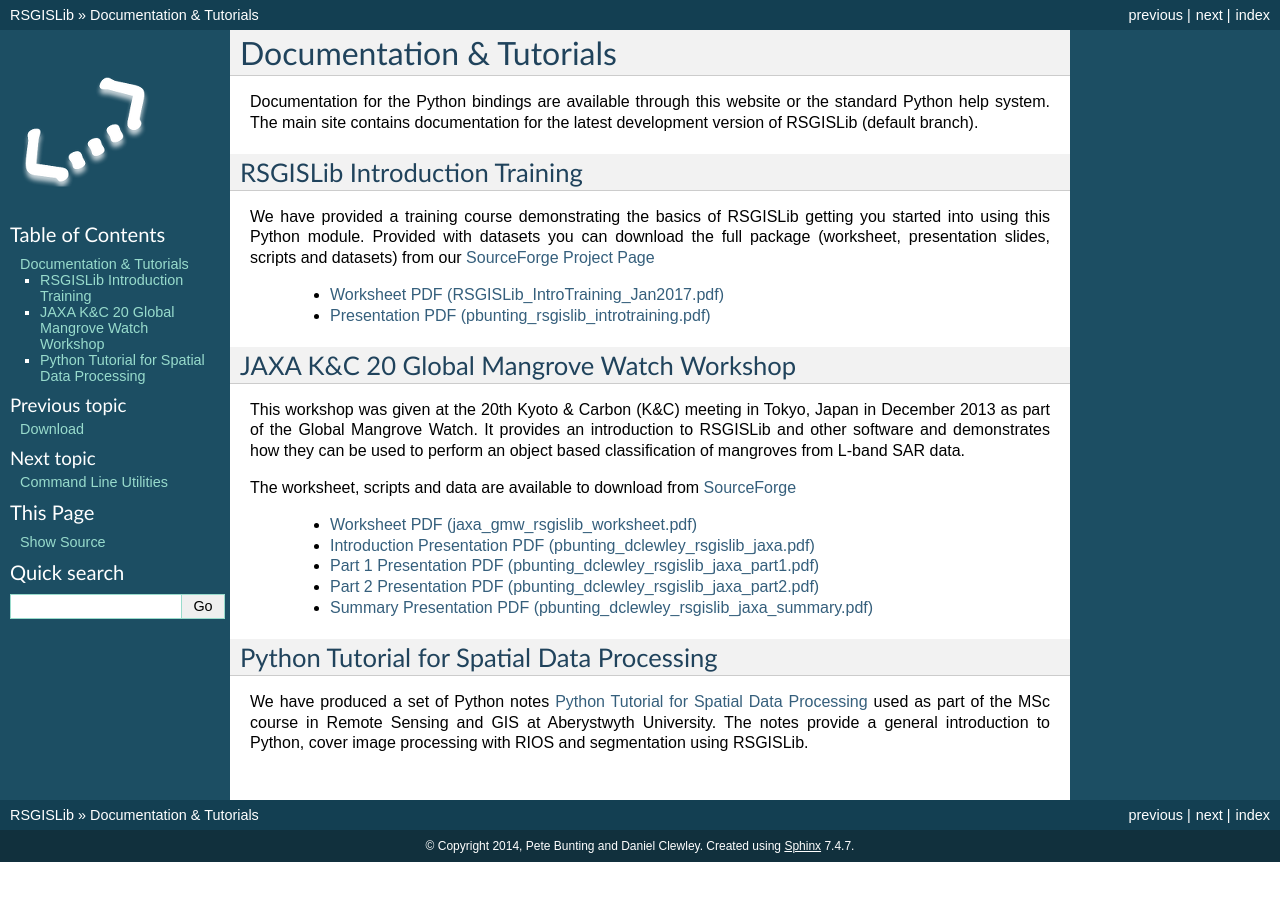
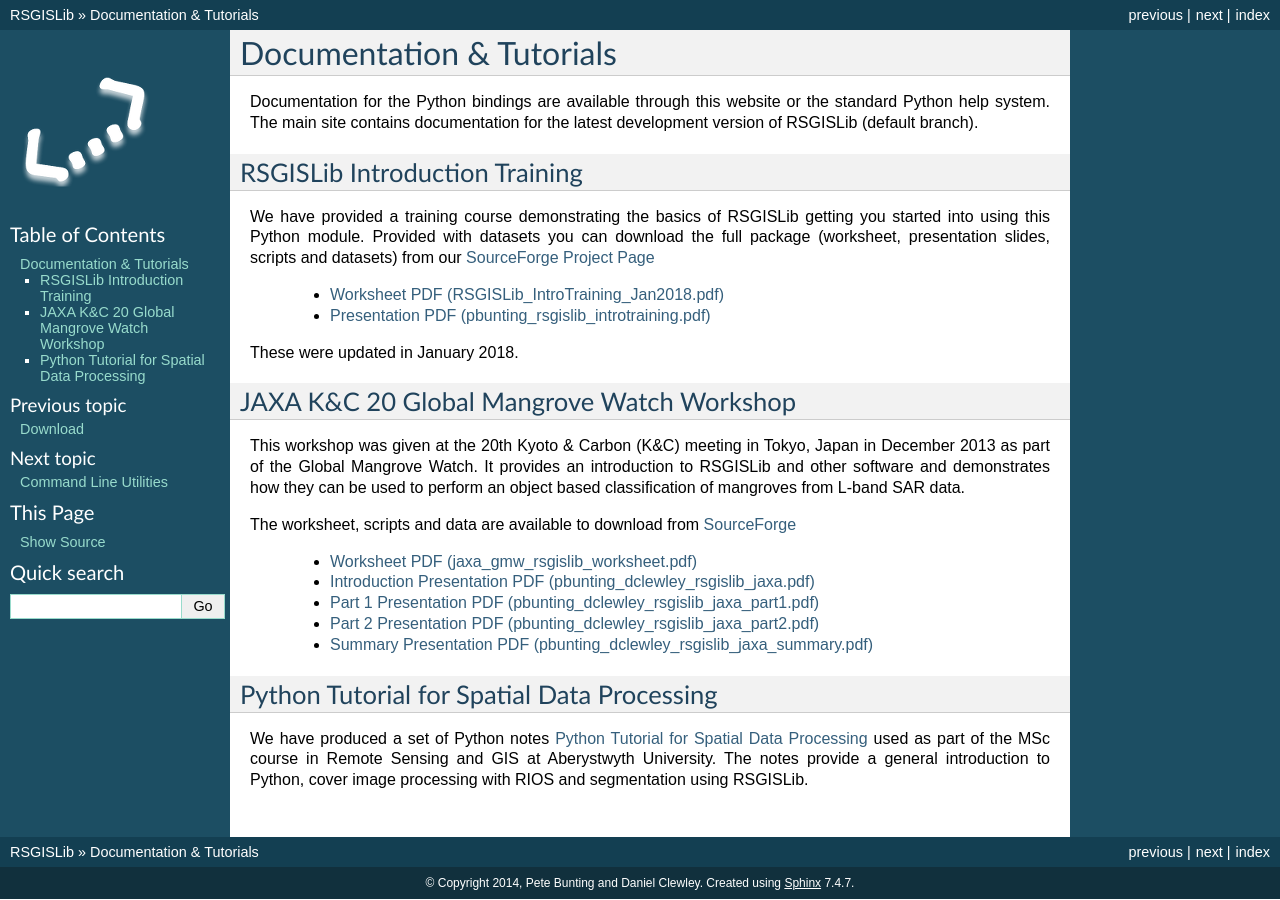
Before and after one commit to remotesensinginfo/rsgislib, a Sphinx documentation site: the page built from doc/python/source/documentation.rst, in a window 1280 px wide. Built offline with Sphinx 7.4.7, drawn with Linux system fonts in a browser that asks for light colours; formulas are drawn with MathJax 3.

Commit message:
Update documentation

```diff
--- a/doc/python/source/documentation.rst
+++ b/doc/python/source/documentation.rst
@@ -7,12 +7,12 @@
 RSGISLib Introduction Training
 ------------------------------
 
-We have provided a training course demonstrating the basics of RSGISLib getting you started into using this Python module. Provided with datasets you can download the full package (worksheet, presentation slides, scripts and datasets) from our `SourceForge Project Page <https://sourceforge.net/projects/rsgislib/files/Training/RSGISLibIntroTrainingJan2017.tar.gz>`_
+We have provided a training course demonstrating the basics of RSGISLib getting you started into using this Python module. Provided with datasets you can download the full package (worksheet, presentation slides, scripts and datasets) from our `SourceForge Project Page <https://sourceforge.net/projects/rsgislib/files/Training/RSGISLibIntroTrainingJan2018.tar.gz>`_
 
-    * `Worksheet PDF (RSGISLib_IntroTraining_Jan2017.pdf) <http://www.rsgislib.org/docs/RSGISLib_IntroTraining_Jan2017.pdf>`_
+    * `Worksheet PDF (RSGISLib_IntroTraining_Jan2018.pdf) <http://www.rsgislib.org/docs/RSGISLib_IntroTraining_Jan2018.pdf>`_
     * `Presentation PDF (pbunting_rsgislib_introtraining.pdf) <http://www.rsgislib.org/docs/pbunting_rsgislib_introtraining.pdf>`_
 
-
+These were updated in January 2018.
 
 JAXA K&C 20 Global Mangrove Watch Workshop
 -------------------------------------------
```
